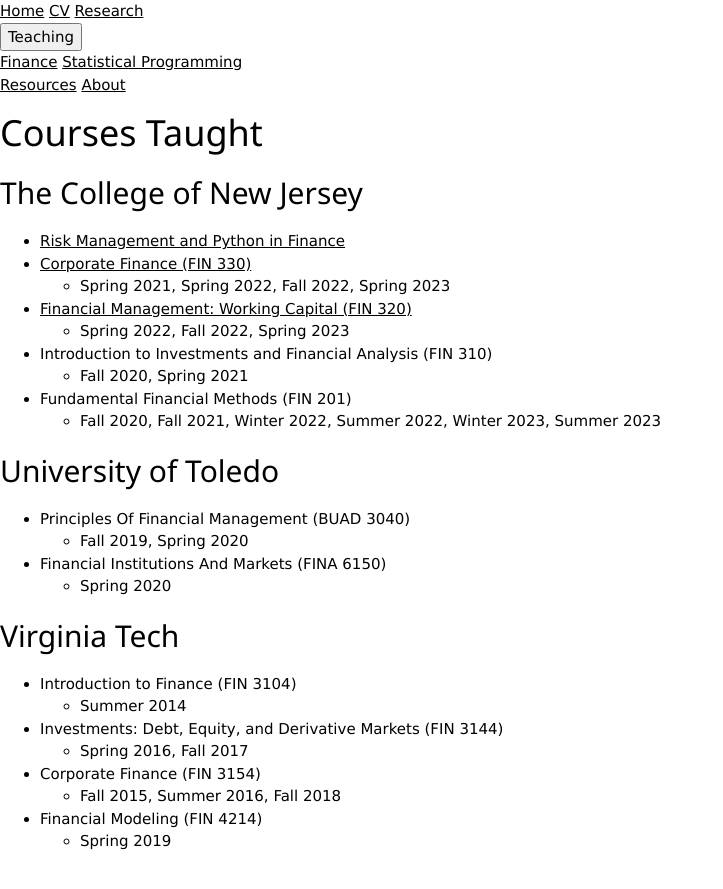
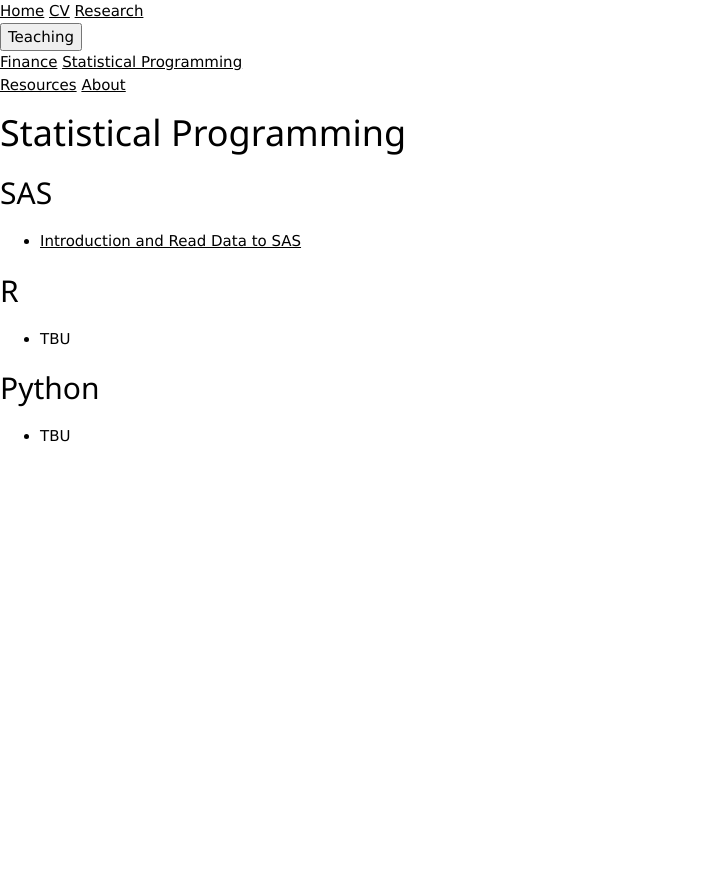
Before and after one commit to xieyutongcn/xieyutongcn.github.io, a Jekyll site: the page built from Statistical_Programming/Statistical_programming.html, in a window 1280 px wide. Shown: the top 889 px of the page, without its empty margins (0-723 px from the left). Built offline with Jekyll 4.4.1, drawn with Linux system fonts in a browser that asks for light colours.

Commit message:
Update Statistical_programming.html

```diff
--- a/Statistical_Programming/Statistical_programming.html
+++ b/Statistical_Programming/Statistical_programming.html
@@ -4,56 +4,18 @@
 
 <body>
     <div class="content">
-        <h1>Courses Taught</h1>
-        <h2>The College of New Jersey</h2>
+        <h1>Statistical Programming</h1>
+        <h2>SAS</h2>
         <ul>
-            <li><a href = "risk_mgmt_python.html">Risk Management and Python in Finance</a></li>
-            <li><a href = "corporate_finance_fin_330.html">Corporate Finance (FIN 330)</a></li>
-            <ul>
-                <li>Spring 2021, Spring 2022, Fall 2022, Spring 2023</li>
-            </ul>
-            <li><a href = "working_capital_fin_320.html">Financial Management: Working Capital (FIN 320)</a></li>
-            <ul>
-                <li>Spring 2022, Fall 2022, Spring 2023</li>
-            </ul>
-            <li>Introduction to Investments and Financial Analysis (FIN 310)</li>
-            <ul>
-                <li>Fall 2020, Spring 2021</li>
-            </ul>
-            <li>Fundamental Financial Methods (FIN 201)</li>
-            <ul>
-                <li>Fall 2020, Fall 2021, Winter 2022, Summer 2022, Winter 2023, Summer 2023</li>
-            </ul>
+            <li><a href = "risk_mgmt_python.html">Introduction and Read Data to SAS</a></li>
         </ul>
-        <h2>University of Toledo</h2>
+        <h2>R</h2>
         <ul>
-            <li>Principles Of Financial Management (BUAD 3040)</li>
-            <ul>
-                <li>Fall 2019, Spring 2020</li>
-            </ul>
-            <li>Financial Institutions And Markets (FINA 6150)</li>
-            <ul>
-                <li>Spring 2020</li>
-            </ul>
+            <li>TBU</li>
         </ul>
-        <h2>Virginia Tech</h2>
+        <h2>Python</h2>
         <ul>
-            <li>Introduction to Finance (FIN 3104)</li>
-            <ul>
-                <li>Summer 2014</li>
-            </ul>
-            <li>Investments: Debt, Equity, and Derivative Markets (FIN 3144)</li>
-            <ul>
-                <li>Spring 2016, Fall 2017</li>
-            </ul>
-            <li>Corporate Finance (FIN 3154)</li>
-            <ul>
-                <li>Fall 2015, Summer 2016, Fall 2018</li>
-            </ul>
-            <li>Financial Modeling (FIN 4214)</li>
-            <ul>
-                <li>Spring 2019</li>
-            </ul>
+            <li>TBU</li>
         </ul>
     </div>
 </body>
```
